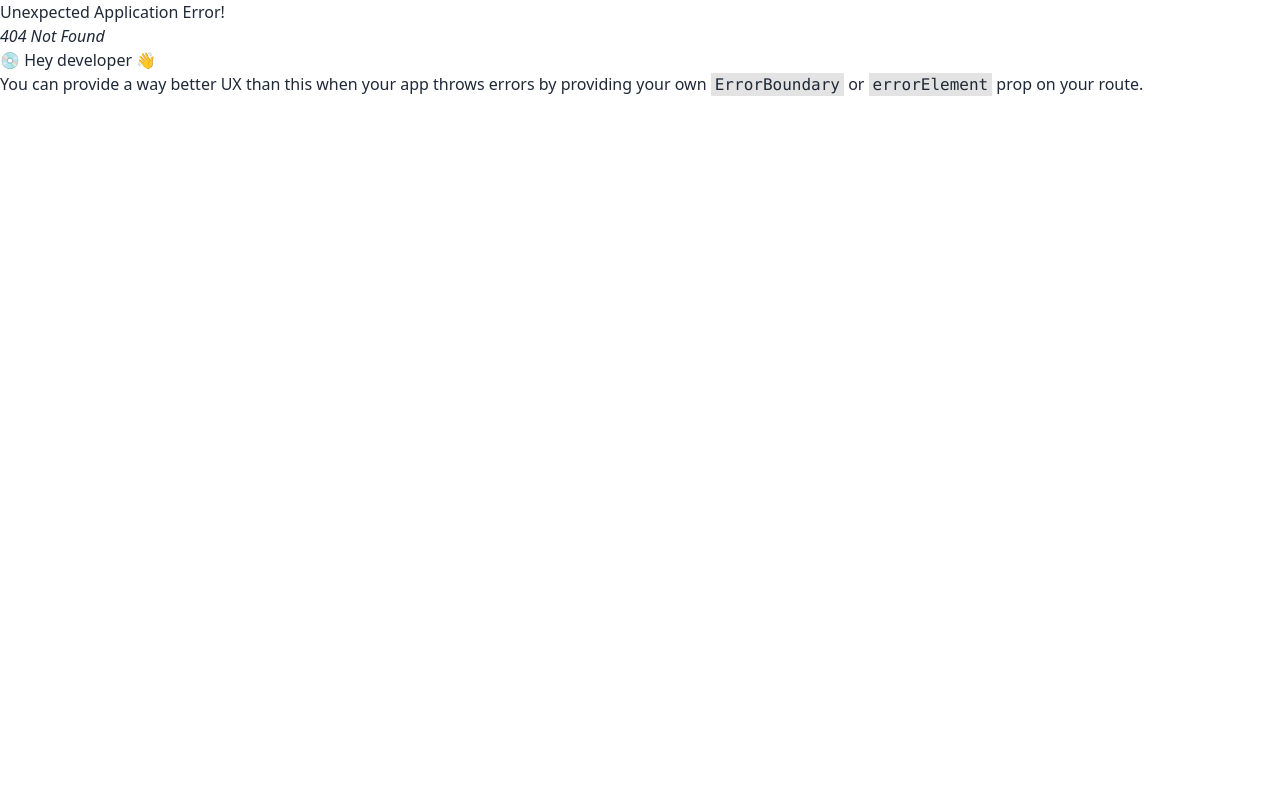
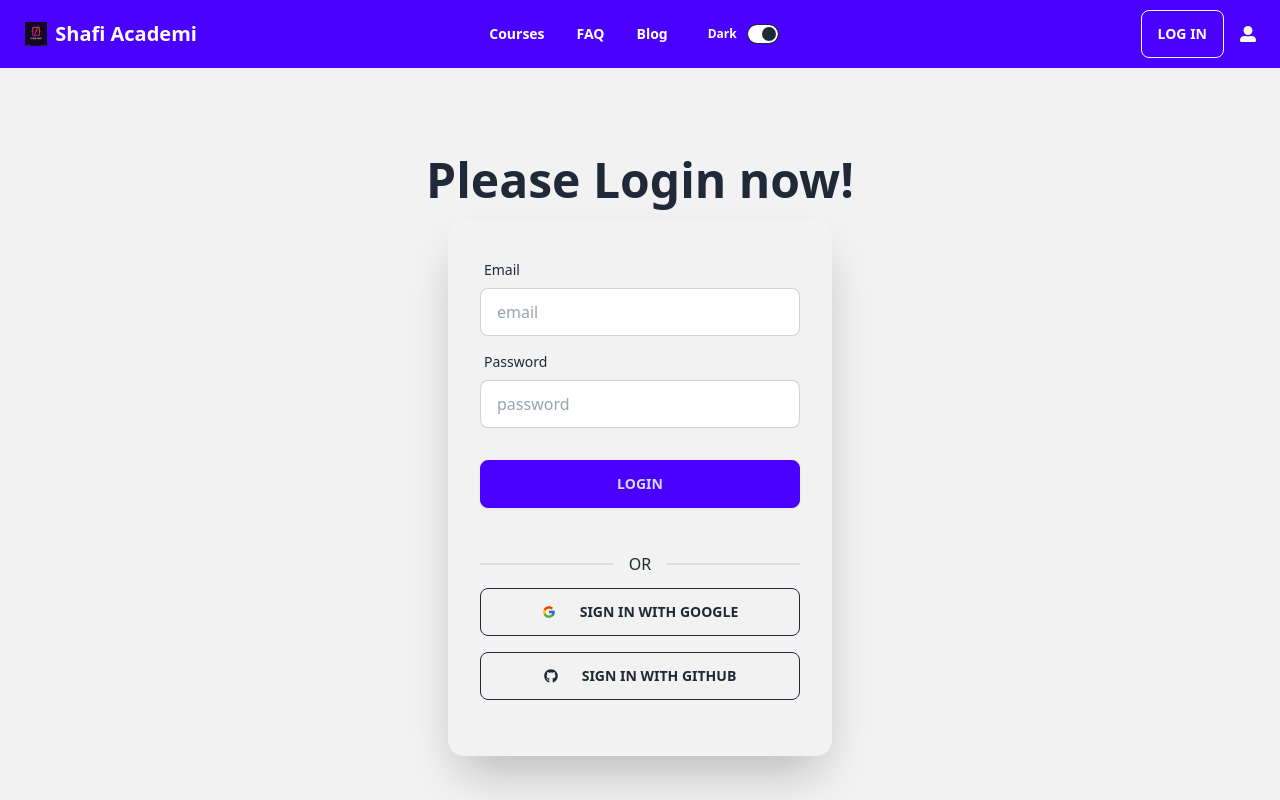
Before and after one commit to Shafiul19/shafi-academi-client, a React (Create React App) app: page /login in a window 1280 px wide. Before the commit this address had no page. Shown: the top 800 px of the page. Built offline with nearby package versions, Linux system fonts and the light colour scheme.

Commit message:
login page added

```diff
--- a/src/Routes/Routes.js
+++ b/src/Routes/Routes.js
@@ -8,6 +8,7 @@ import CourseDetail from "../pages/Courses/CourseDetail/CourseDetail";
 import Checkout from "../pages/Courses/Checkout/Checkout";
 import Blog from "../pages/Blog/Blog";
 import Faq from "../pages/Faq/Faq";
+import Login from "../pages/Login/Login";
 
   export const routes = createBrowserRouter([
     {
@@ -44,6 +45,10 @@ import Faq from "../pages/Faq/Faq";
           element: <Blog></Blog>
 
         },
+        {
+          path: "/login",
+          element: <Login></Login>
+        }
       ]
     },
   ]);
--- a/src/pages/Home/Banner.js
+++ b/src/pages/Home/Banner.js
@@ -6,9 +6,9 @@ const Banner = () => {
         <div className='relative' style={{backgroundImage: `url(${bannerImg})`,height: '600px'}}>
 
             <div className='absolute top-1/3 left-1/3 right-1/3 space-y-2'>
-                <h1 className='text-center text-3xl text-white font-bold'>Welcome To My Website</h1>
+                <h1 className='text-center text-3xl text-white font-bold'>Welcome To Shafi Academi</h1>
                 <p className='text-white font-semibold'>Shafi Academi is an interactive learning platform offering high-quality coding  courses in various programming languages.The platform also has a unique system.</p>
-               <p className='text-center'><Link to = "/courses" className='bg-primary px-10 py-2 mt-4 rounded-lg text-white font-semibold'>Get More</Link></p>
+               <p className='text-center'><Link to = "/courses" className='btn btn-outline px-10 py-2 mt-2 rounded-lg text-white font-semibold uppercase'>Get Started</Link></p>
             </div>
 
         </div>
--- /dev/null
+++ b/src/pages/Login/Login.js
@@ -0,0 +1,54 @@
+import React from 'react';
+import { FcGoogle } from "react-icons/fc";
+import { FaGithub } from "react-icons/fa";
+
+const Login = () => {
+    return (
+        <div className="hero min-h-screen bg-base-200 mt-14">
+            <div className="hero-content flex-col">
+                <div className="text-center">
+                    <h1 className="text-5xl font-bold">Please Login now!</h1>
+                </div>
+                <div className="card shrink-0 w-full max-w-sm shadow-2xl bg-base-200">
+                    <form className="card-body">
+                    <div className="form-control">
+                        <label className="label">
+                        <span className="label-text">Email</span>
+                        </label>
+                        <input type="email" placeholder="email" className="input input-bordered" required />
+                    </div>
+                    <div className="form-control">
+                        <label className="label">
+                        <span className="label-text">Password</span>
+                        </label>
+                        <input type="password" placeholder="password" className="input input-bordered" required />
+
+                    </div>
+                    <div className="form-control mt-6">
+                        <button className="btn btn-primary uppercase">Login</button>
+                    </div>
+                    </form>
+
+                    <div className="flex flex-col w-full px-8 border-opacity-50 pb-14">
+                        <div className="divider">OR</div>
+
+                        <button type="button" className="btn btn-outline btn-ghost mb-4">
+                            <FcGoogle />
+                            <span className="ml-4 uppercase">Sign In With Google</span>
+                        </button>
+                        <button type="button" className="btn btn-outline btn-ghost">
+                            <FaGithub />
+                            <span className="ml-4 uppercase">Sign In With Github</span>
+                        </button>
+
+                    </div>
+
+                </div>
+
+
+            </div>
+      </div>
+    );
+};
+
+export default Login;
--- a/src/pages/Shared/NavBar/NavBar.js
+++ b/src/pages/Shared/NavBar/NavBar.js
@@ -54,6 +54,7 @@ const NavBar = () => {
                 </label>
             </div>
             <div className="navbar-end">
+                <span><Link to="/login" className='btn btn-outline text-white uppercase'>Log in</Link></span>
                <FaUserAlt className="ml-2 mr-1 md:mx-4 text-white" />
             </div>
         </div>
```
